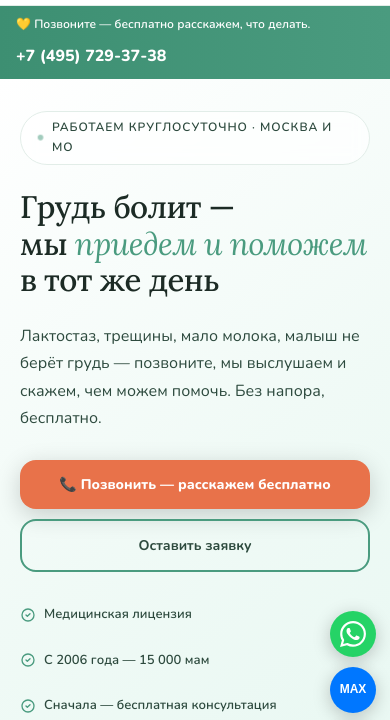
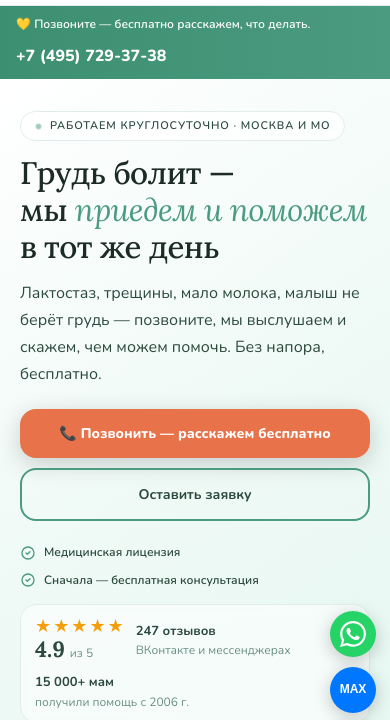
Before and after one commit to mariiagusevaes-fm/kormibaby, a plain HTML site: page index.html in a window 390 px wide. Shown: the part 59-779 px from the top of the page. Drawn offline with Linux system fonts and the light colour scheme.

Commit message:
Сжат мобильный hero-блок на главной: уменьшены отступы после бейджа/H1/описания/кнопок, убран дублирующийся пункт доверия ("С 2006 года — 15 000 мам" повторял то же, что rating-strip сразу под ним), уплотнён rating-strip. На мобильном первый экран занимал слишком много места чисто текстовым контентом без визуального разнообразия — выглядело неаккуратно при том, что основной трафик с мобильных.

```diff
--- a/index.html
+++ b/index.html
@@ -477,10 +477,14 @@
       .mob-nav{top:64px}
       .logo-tag{display:none}
       .hero{padding:32px 20px 44px;min-height:auto}
-      .hero h1{font-size:clamp(28px,7.5vw,42px)}
-      .hero-desc{font-size:16px;margin-bottom:28px}
-      .hero-btns{gap:10px;margin-bottom:32px}
-      .rating-strip{gap:10px;padding:12px 14px;flex-wrap:wrap}
+      .hero-badge{margin-bottom:14px;padding:5px 14px;font-size:11px}
+      .hero h1{font-size:clamp(28px,7.5vw,42px);margin-bottom:14px}
+      .hero-desc{font-size:16px;margin-bottom:20px}
+      .hero-btns{gap:10px;margin-bottom:22px}
+      .hero-trust-row{gap:8px 16px;margin-top:2px}
+      .hero-trust-item{font-size:12px}
+      .hero-trust-item:nth-child(2){display:none}
+      .rating-strip{gap:10px;padding:12px 14px;margin-top:14px;flex-wrap:wrap}
       .rating-div{display:none}
       .btn-white,.btn-ghost{font-size:14px;padding:13px 22px}
       .svc-section,.spec-section,.trust-section,.rev-section,.app-section,.art-section,.dist-section,.cta-section,.faq-section,.how-section{padding:56px 20px}
```
